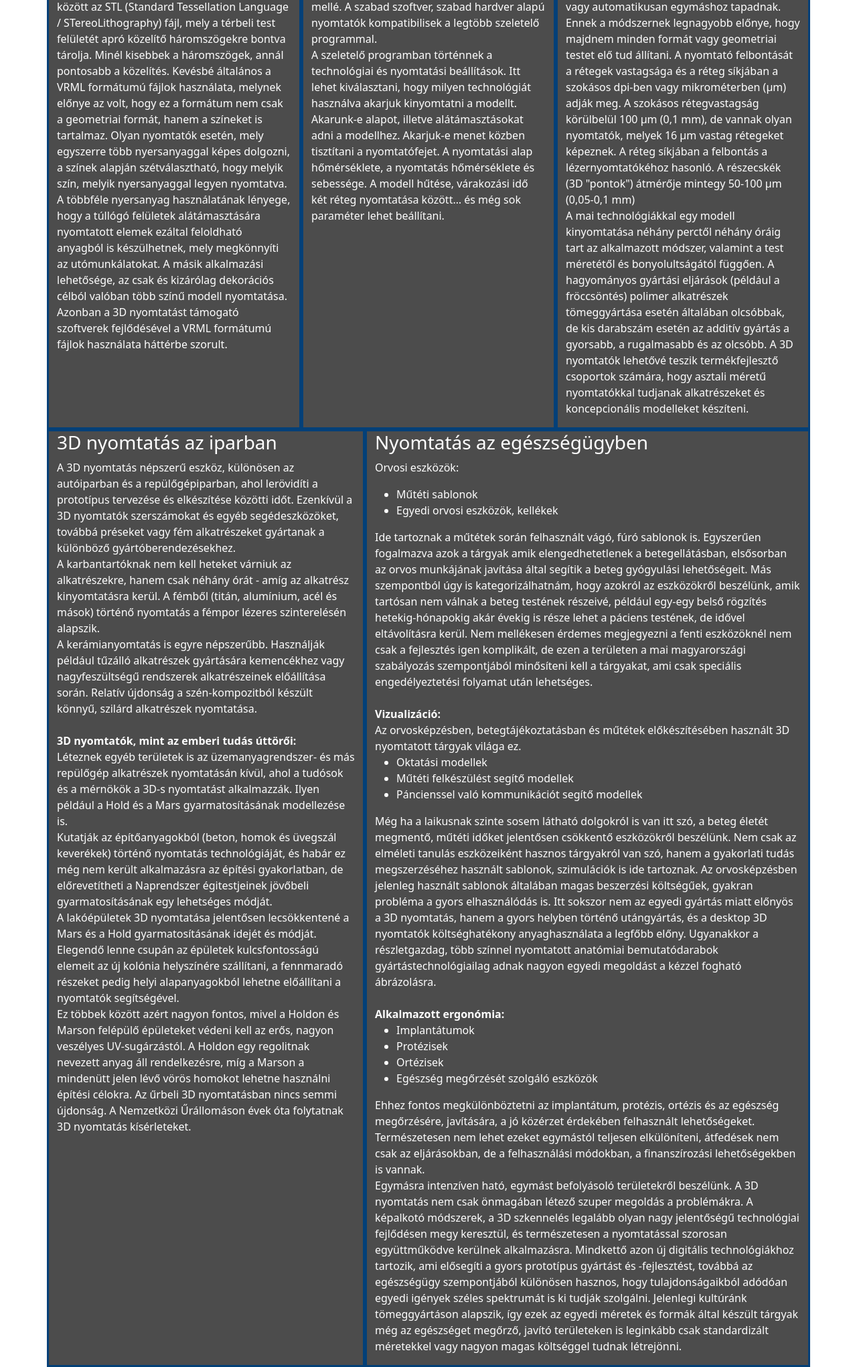
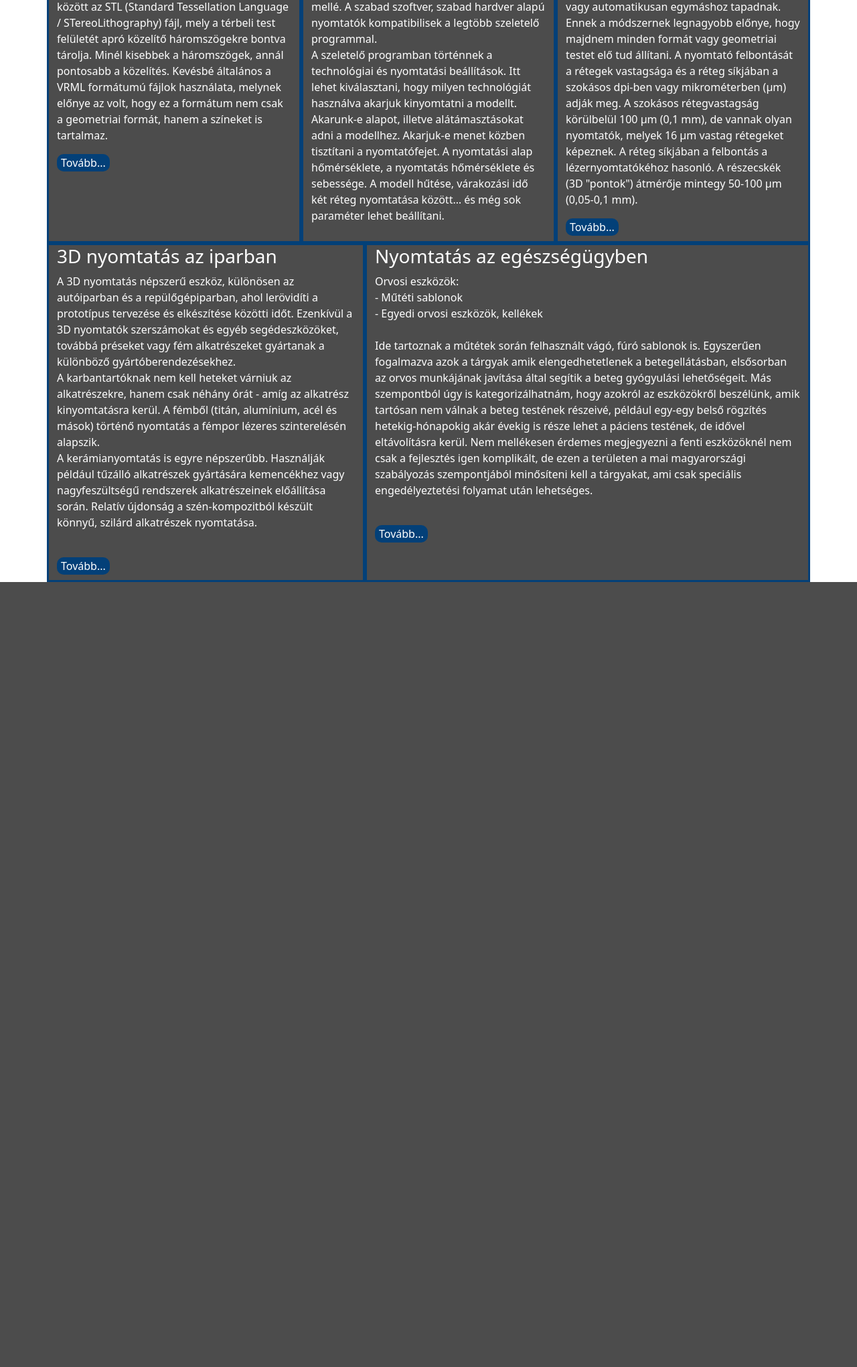
Before and after one commit to rumibalazs/3d-nyomtatas, a PHP site: page /info/info.php in a window 1280 px wide. Shown: the part 422-2463 px from the top of the page at 67% size. After the commit the page ends 1291 px from the top, so only its background shows below. Run offline with PHP 8.4, Linux system fonts and the light colour scheme.

Commit message:
2024.01.31

```diff
--- a/info/info.css
+++ b/info/info.css
@@ -8,3 +8,21 @@
 {
     border: 3px solid #034078;
 }
+
+.more
+{
+    background-color: #034078;
+    border: none;
+    border-radius: 10px;
+    color: #ffffff;
+}
+
+.moreTxt
+{
+    display: none;
+}
+
+.text.showMore .moreTxt
+{
+    display: inline;
+}
--- a/info/info.php
+++ b/info/info.php
@@ -7,7 +7,7 @@
         <div class="row">
             <div class="info col-12 content">
                 <!-- Bevezetés -->
-                <h3 class="center padding">Mi a 3D nyomtatás?</h3>
+                <h3 class="center">Mi a 3D nyomtatás?</h3>
                 <p>
                     A 3D nyomtató digitális modellekből háromdimenziós tárgyak alkotására képes eszköz.
                     Jelenlegi fő alkalmazásterülete a gyors prototípuskészítés és a hobbi szintű használat, de a
@@ -25,10 +25,10 @@
     </div>
     <div class="container">
         <div class="row content">
-            <div class="info col-lg-4 col-sm-12">
+            <div class="info col-lg-4 col-sm-12 pb-2">
                 <!-- alapelvek -->
-                <h3 class="padding">Nyomtatás alapelvei</h3>
-                <p>
+                <h3>Nyomtatás alapelvei</h3>
+                <p class="text">
                     Az additív gyártási eljárást megelőzi digitális modell készítése.
                     Ezt egy számítógéppel segített tervező (CAD) vagy egy 3D modellező szoftver segítségével lehet
                     felépíteni.
@@ -40,6 +40,7 @@
                     Minél kisebbek a háromszögek, annál pontosabb a közelítés.
                     Kevésbé általános a VRML formátumú fájlok használata, melynek előnye az volt, hogy ez a formátum
                     nem csak a geometriai formát, hanem a színeket is tartalmaz.
+                    <span class="moreTxt">
                         Olyan nyomtatók esetén, mely egyszerre több nyersanyaggal képes dolgozni, a színek alapján
                         szétválasztható, hogy melyik szín, melyik nyersanyaggal legyen nyomtatva.
                         A többféle nyersanyag használatának lényege, hogy a túllógó felületek alátámasztására nyomtatott
@@ -48,11 +49,13 @@
                         nyomtatása.
                         Azonban a 3D nyomtatást támogató szoftverek fejlődésével a VRML formátumú fájlok használata
                         háttérbe szorult.
+                    </span>
                 </p>
+                <button id="more" class="more">Tovább...</button>
             </div>
             <div class="info col-lg-4 col-sm-12">
                 <!-- szeletelő program -->
-                <h3 class="padding">A szeletelő program</h3>
+                <h3>A szeletelő program</h3>
                 <p>
                     A szeletelő program állítja elő a nyomtatási fájlt.
                     A beolvasott 3D-s modellt rétegekre szeleteli, és legenerálja a hozzájuk tartozó szerszámpályát.
@@ -70,10 +73,10 @@
                     beállítani.
                 </p>
             </div>
-            <div class="info col-lg-4 col-sm-4">
+            <div class="info col-lg-4 col-sm-4 pb-2">
                 <!-- nyomtatás -->
-                <h3 class="padding">Nyomtatás</h3>
-                <p>
+                <h3>Nyomtatás</h3>
+                <p class="text">
                     Nyomtatáskor a gép beolvassa a modell adatait és sorban egymásra illeszkedő rétegeket képez
                     folyadékból, porból vagy sík lemezekből, ilyenformán fokozatosan felépíti a modellt a
                     metszetekből.
@@ -86,8 +89,8 @@
                     A szokásos rétegvastagság körülbelül 100 μm (0,1 mm), de vannak olyan nyomtatók, melyek 16 μm
                     vastag rétegeket képeznek.
                     A réteg síkjában a felbontás a lézernyomtatókéhoz hasonló.
-                    A részecskék (3D "pontok") átmérője mintegy 50-100 μm (0,05-0,1 mm)
-                    <br>
+                    A részecskék (3D "pontok") átmérője mintegy 50-100 μm (0,05-0,1 mm).
+                    <span class="moreTxt">
                         A mai technológiákkal egy modell kinyomtatása néhány perctől néhány óráig tart az alkalmazott
                         módszer, valamint a test méretétől és bonyolultságától függően.
                         A hagyományos gyártási eljárások (például a fröccsöntés) polimer alkatrészek tömeggyártása
@@ -95,14 +98,16 @@
                         és az olcsóbb.
                         A 3D nyomtatók lehetővé teszik termékfejlesztő csoportok számára, hogy asztali méretű
                         nyomtatókkal tudjanak alkatrészeket és koncepcionális modelleket készíteni.
+                    </span>
                 </p>
+                <button id="more" class="more">Tovább...</button>
             </div>
         </div>
         <div class="row content">
-            <div class="info col-lg-5 col-sm-12">
+            <div class="info col-lg-5 col-sm-12 pb-2">
                 <!-- ipari nyomtatás -->
-                <h3 class="padding">3D nyomtatás az iparban</h3>
-                <p>
+                <h3>3D nyomtatás az iparban</h3>
+                <p class="text">
                     A 3D nyomtatás népszerű eszköz, különösen az autóiparban és a repülőgépiparban, ahol lerövidíti
                     a prototípus tervezése és elkészítése közötti időt.
                     Ezenkívül a 3D nyomtatók szerszámokat és egyéb segédeszközöket, továbbá préseket vagy fém
@@ -118,6 +123,7 @@
                     Relatív újdonság a szén-kompozitból készült könnyű, szilárd alkatrészek nyomtatása.
                     <br>
                     <br>
+                    <span class="moreTxt">
                         <b>3D nyomtatók, mint az emberi tudás úttörői:</b>
                         <br>
                         Léteznek egyéb területek is az üzemanyagrendszer- és más repülőgép alkatrészek nyomtatásán
@@ -139,21 +145,18 @@
                         vörös homokot lehetne használni építési célokra.
                         Az űrbeli 3D nyomtatásban nincs semmi újdonság.
                         A Nemzetközi Űrállomáson évek óta folytatnak 3D nyomtatás kísérleteket.
+                    </span>
                 </p>
+                <button id="more" class="more">Tovább...</button>
             </div>
-            <div class="info col-lg-7 col-sm-12">
+            <div class="info col-lg-7 col-sm-12 pb-2">
                 <!-- egészségügyben való nyomtatás -->
-                <h3 class="padding">Nyomtatás az egészségügyben</h3>
-                <p>
-                    Orvosi eszközök:
-                <ul>
-                    <li>
-                        Műtéti sablonok
-                    </li>
-                    <li>
-                        Egyedi orvosi eszközök, kellékek
-                    </li>
-                </ul>
+                <h3>Nyomtatás az egészségügyben</h3>
+                <p class="text">
+                    Orvosi eszközök:<br>
+                    - Műtéti sablonok<br>
+                    - Egyedi orvosi eszközök, kellékek <br>
+                    <br>
 
                     Ide tartoznak a műtétek során felhasznált vágó, fúró sablonok is.
                     Egyszerűen fogalmazva azok a tárgyak amik elengedhetetlenek a betegellátásban, elsősorban az orvos
@@ -166,65 +169,65 @@
                     speciális engedélyeztetési folyamat után lehetséges.
                     <br>
                     <br>
-                <b>Vizualizáció:</b> <br>
+                    <span class="moreTxt">
+                        <b>Vizualizáció:</b>
+                        <br>
+                        Az orvosképzésben, betegtájékoztatásban és műtétek előkészítésében használt 3D nyomtatott
+                        tárgyak
+                        világa ez. <br>
 
-                Az orvosképzésben, betegtájékoztatásban és műtétek előkészítésében használt 3D nyomtatott tárgyak
-                világa ez.
-                <ul>
-                    <li>
-                        Oktatási modellek
-                    </li>
-                    <li>
-                        Műtéti felkészülést segítő modellek
-                    </li>
-                    <li>
-                        Páncienssel való kommunikációt segítő modellek
-                    </li>
-                </ul>
-                Még ha a laikusnak szinte sosem látható dolgokról is van itt szó, a beteg életét megmentő, műtéti
+                        - Oktatási modellek<br>
+                        - Műtéti felkészülést segítő modellek<br>
+                        - Páncienssel való kommunikációt segítő modellek<br>
+                        <br>
+                        Még ha a laikusnak szinte sosem látható dolgokról is van itt szó, a beteg életét megmentő,
+                        műtéti
                         időket jelentősen csökkentő eszközökről beszélünk.
                         Nem csak az elméleti tanulás eszközeiként hasznos tárgyakról van szó, hanem a gyakorlati tudás
                         megszerzéséhez használt sablonok, szimulációk is ide tartoznak.
-                Az orvosképzésben jelenleg használt sablonok általában magas beszerzési költségűek, gyakran probléma
+                        Az orvosképzésben jelenleg használt sablonok általában magas beszerzési költségűek, gyakran
+                        probléma
                         a gyors elhasználódás is.
                         Itt sokszor nem az egyedi gyártás miatt előnyös a 3D nyomtatás, hanem a gyors helyben történő
                         utángyártás, és a desktop 3D nyomtatók költséghatékony anyaghasználata a legfőbb előny.
-                Ugyanakkor a részletgazdag, több színnel nyomtatott anatómiai bemutatódarabok gyártástechnológiailag
+                        Ugyanakkor a részletgazdag, több színnel nyomtatott anatómiai bemutatódarabok
+                        gyártástechnológiailag
                         adnak nagyon egyedi megoldást a kézzel fogható ábrázolásra.
                         <br>
                         <br>
-                <b>Alkalmazott ergonómia:</b>
-                <ul>
-                    <li>
-                        Implantátumok
-                    </li>
-                    <li>
-                        Protézisek
-                    </li>
-                    <li>
-                        Ortézisek
-                    </li>
-                    <li>
-                        Egészség megőrzését szolgáló eszközök
-                    </li>
-                </ul>
+                        <b>Alkalmazott ergonómia:</b><br>
+
+                        - Implantátumok<br>
+
+                        - Protézisek<br>
+
+                        - Ortézisek<br>
+
+                        - Egészség megőrzését szolgáló eszközök<br>
+                        <br>
 
                         Ehhez fontos megkülönböztetni az implantátum, protézis, ortézis és az egészség megőrzésére,
                         javítására, a jó közérzet érdekében felhasznált lehetőségeket.
-                Természetesen nem lehet ezeket egymástól teljesen elkülöníteni, átfedések nem csak az eljárásokban,
+                        Természetesen nem lehet ezeket egymástól teljesen elkülöníteni, átfedések nem csak az
+                        eljárásokban,
                         de a felhasználási módokban, a finanszírozási lehetőségekben is vannak.
                         <br>
                         Egymásra intenzíven ható, egymást befolyásoló területekről beszélünk.
                         A 3D nyomtatás nem csak önmagában létező szuper megoldás a problémákra.
-                A képalkotó módszerek, a 3D szkennelés legalább olyan nagy jelentőségű technológiai fejlődésen megy
+                        A képalkotó módszerek, a 3D szkennelés legalább olyan nagy jelentőségű technológiai fejlődésen
+                        megy
                         keresztül, és természetesen a nyomtatással szorosan együttműködve kerülnek alkalmazásra.
-                Mindkettő azon új digitális technológiákhoz tartozik, ami elősegíti a gyors prototípus gyártást és
-                -fejlesztést, továbbá az egészségügy szempontjából különösen hasznos, hogy tulajdonságaikból adódóan
+                        Mindkettő azon új digitális technológiákhoz tartozik, ami elősegíti a gyors prototípus gyártást
+                        és
+                        -fejlesztést, továbbá az egészségügy szempontjából különösen hasznos, hogy tulajdonságaikból
+                        adódóan
                         egyedi igények széles spektrumát is ki tudják szolgálni.
                         Jelenlegi kultúránk tömeggyártáson alapszik, így ezek az egyedi méretek és formák által készült
                         tárgyak még az egészséget megőrző, javító területeken is leginkább csak standardizált méretekkel
                         vagy nagyon magas költséggel tudnak létrejönni.
+                    </span>
                 </p>
+                <button id="more" class="more">Tovább...</button>
             </div>
         </div>
     </div>
```
Also changed, not shown: alkat_alap/alkat_alap.css (+3 -5 lines), alkat_alap/alkat_alap.php (+64 -20 lines), app.js (+10 -19 lines), kepek/alkat_alap/elektronika/elektronika.jpg (renamed from kepek/alkat_alap/elektronika.jpg), kepek/alkat_alap/elektronika/motor_vezerlo.jpg (added), kepek/alkat_alap/fuvoka/fuvoka.jpg (renamed from kepek/alkat_alap/fuvoka.jpg), kepek/alkat_alap/fuvoka/fuvoka_1.jpg (added), kepek/alkat_alap/fuvoka/fuvoka_2.jpg (added), kepek/alkat_alap/motor/extruder.jpg (renamed from kepek/alkat_alap/extruder.jpg), kepek/alkat_alap/motor/motor.jpg (renamed from kepek/alkat_alap/motor.jpg). Lines whose indentation alone changed are shown as unchanged.
